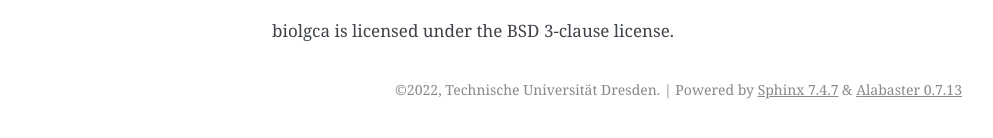
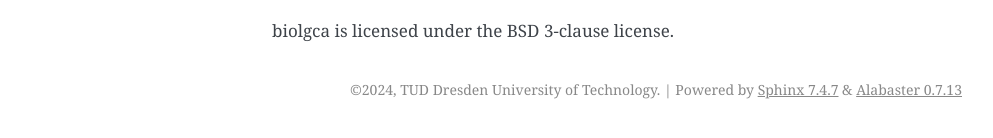
Before and after one commit to sisyga/biolgca, a Sphinx documentation site: the page built from docs/source/index.rst, in a window 1280 px wide. Shown: the part 541-679 px from the top of the page, without its empty margins (148-1141 px from the left). Built offline with Sphinx 7.4.7, drawn with Linux system fonts in a browser that asks for light colours.

Commit message:
compiled docu

```diff
--- a/docs/source/conf.py
+++ b/docs/source/conf.py
@@ -22,7 +22,7 @@ sys.path.insert(0, pathlib.Path(__file__).parents[2].resolve().as_posix())
 # -- Project information -----------------------------------------------------
 
 project = 'BIO-LGCA'
-copyright = '2022, Technische Universität Dresden'
+copyright = '2024, TUD Dresden University of Technology'
 author = 'Simon Syga, Bianca Güttner'
 
 # The full version, including alpha/beta/rc tags
```
